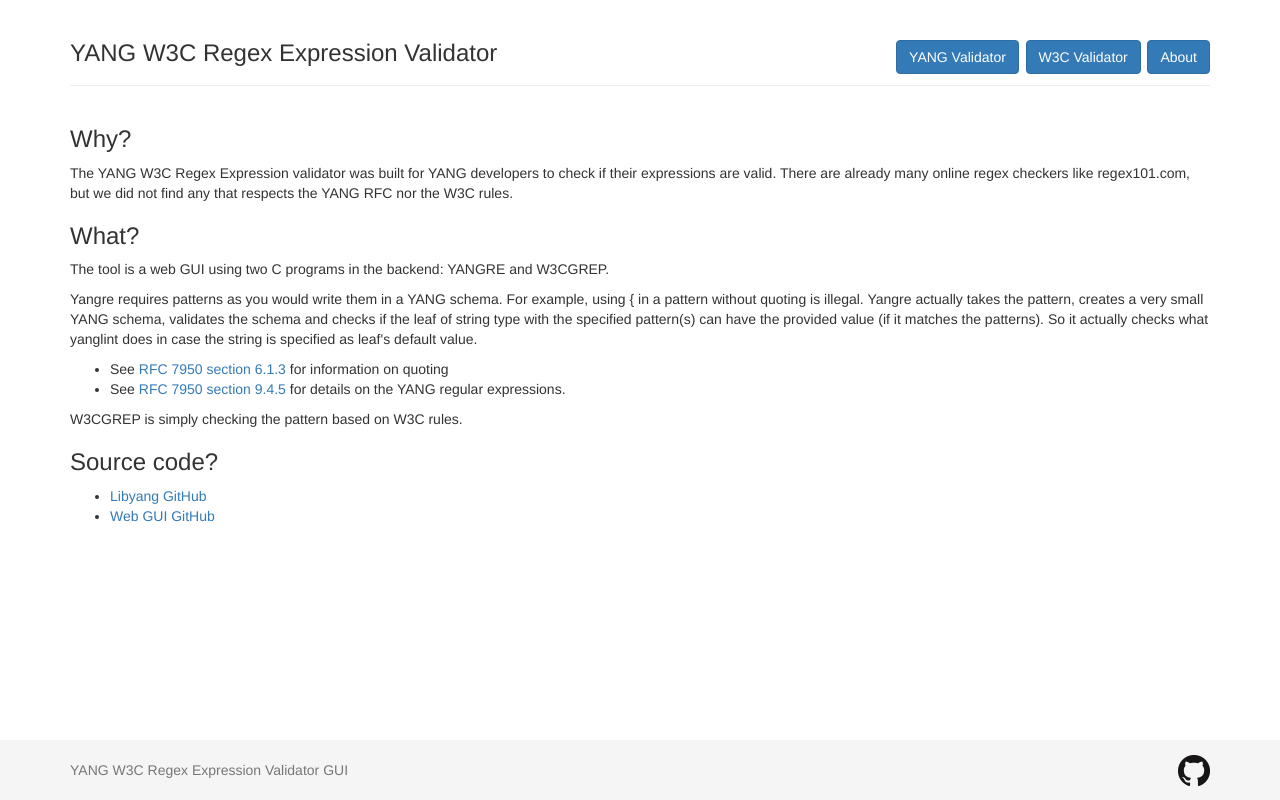
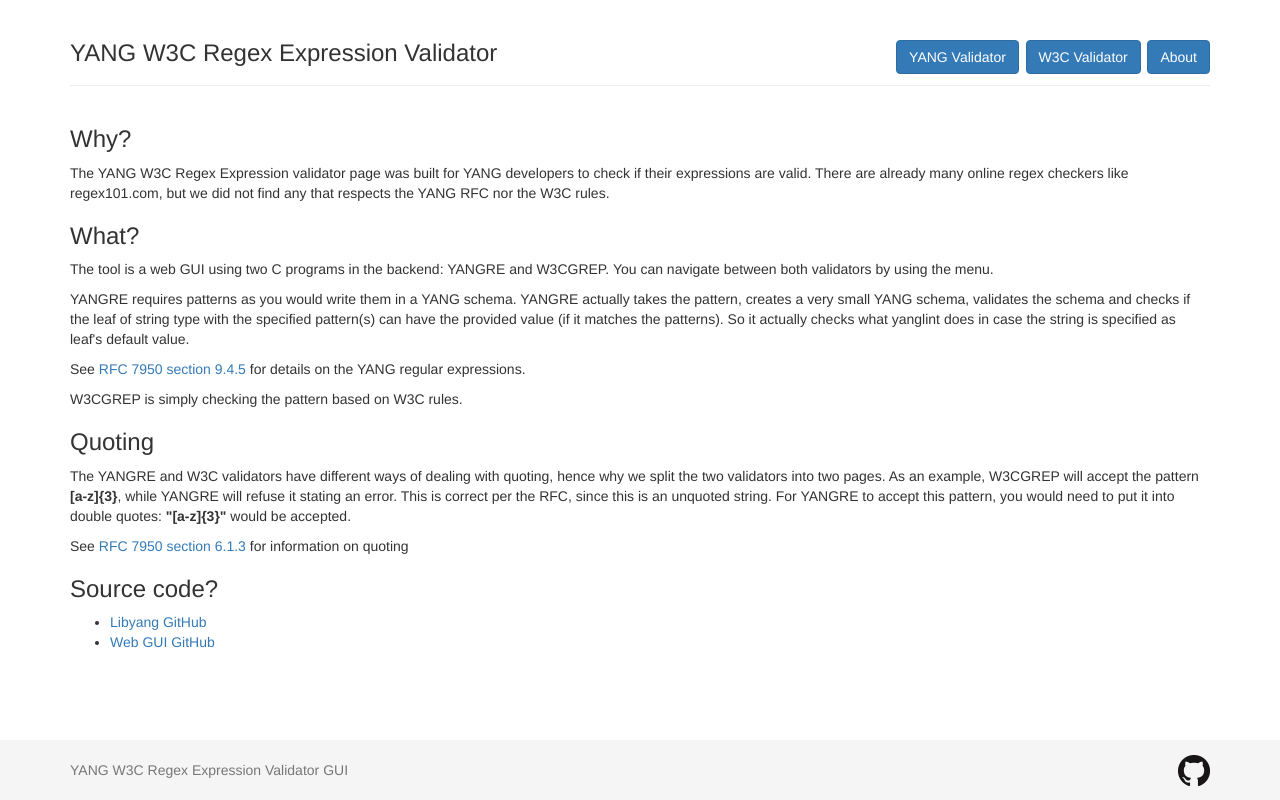
Before and after one commit to plewyllie/yangre-gui, a Flask app: page /yangre/about in a window 1280 px wide. Run offline with Flask 2, Linux system fonts and the light colour scheme; some libraries are stand-ins or nearby versions.

Commit message:
updating text

```diff
--- a/app/templates/about.html
+++ b/app/templates/about.html
@@ -1,30 +1,40 @@
 <!-- extend base layout -->
-{% extends "base.html" %}
-
-{% block content %}
+{% extends "base.html" %} {% block content %}
 
 <div class=container>
     <h3>Why?</h3>
     <p>
-The YANG W3C Regex Expression validator was built for YANG developers to check
-if their expressions are valid. There are already many online regex checkers like
-regex101.com, but we did not find any that respects the YANG RFC nor the W3C rules.
+        The YANG W3C Regex Expression validator page was built for YANG developers to check if their expressions are valid. There
+        are already many online regex checkers like regex101.com, but we did not find any that respects the YANG RFC nor
+        the W3C rules.
     </p>
     <h3>What?</h3>
-<p>The tool is a web GUI using two C programs in the backend: YANGRE and W3CGREP.</p>
+    <p>
+        The tool is a web GUI using two C programs in the backend: YANGRE and W3CGREP. You can navigate between both validators by
+        using the menu.
+    </p>
 
-<p>Yangre requires patterns as you would write them in a YANG schema. For example, using { in a pattern without
-quoting is illegal. Yangre actually takes the pattern, creates a very small YANG schema, validates the schema and checks if the leaf of string type with the specified pattern(s)
-can have the provided value (if it matches the patterns). So it actually checks what yanglint does in case the string is
-specified as leaf's default value.</p>
     <p>
-    <ul>
-        <li>See <a href="https://tools.ietf.org/html/rfc7950#section-6.1.3">RFC 7950 section 6.1.3</a> for information on quoting </li>
-        <li>See <a href="https://tools.ietf.org/html/rfc7950#section-9.4.5">RFC 7950 section 9.4.5</a> for details on the YANG regular expressions.</li>
-    </ul>
+        YANGRE requires patterns as you would write them in a YANG schema. YANGRE actually takes the pattern, creates a very small
+        YANG schema, validates the schema and checks if the leaf of string type with the specified pattern(s) can have the
+        provided value (if it matches the patterns). So it actually checks what yanglint does in case the string is specified
+        as leaf's default value.
+    </p>
+    <p>
+        See <a href="https://tools.ietf.org/html/rfc7950#section-9.4.5">RFC 7950 section 9.4.5</a> for details on the YANG
+        regular expressions.
     </p>
 
     <p> W3CGREP is simply checking the pattern based on W3C rules. </p>
+
+    <h3>Quoting</h3>
+    <p>
+        The YANGRE and W3C validators have different ways of dealing with quoting, hence why we split the two validators into two
+        pages. As an example, W3CGREP will accept the pattern <b>[a-z]{3}</b>, while YANGRE will refuse it stating
+        an error. This is correct per the RFC, since this is an unquoted string. For YANGRE to accept this pattern, you would
+        need to put it into double quotes: <b>"[a-z]{3}"</b> would be accepted.
+    </p>
+    <p>See <a href="https://tools.ietf.org/html/rfc7950#section-6.1.3">RFC 7950 section 6.1.3</a> for information on quoting</p>
 
     <h3>Source code?</h3>
     <ul>
```
Lines whose indentation alone changed are shown as unchanged.
